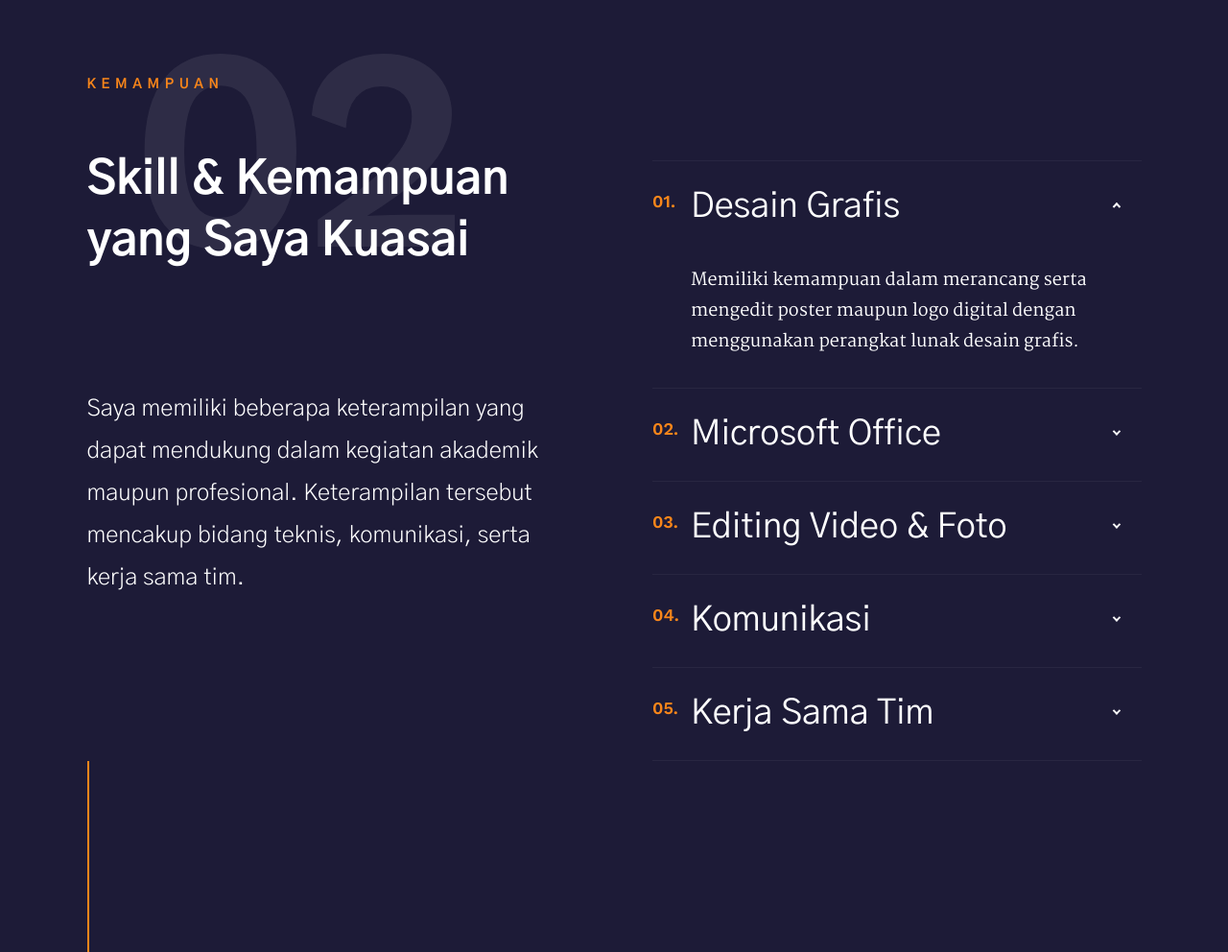
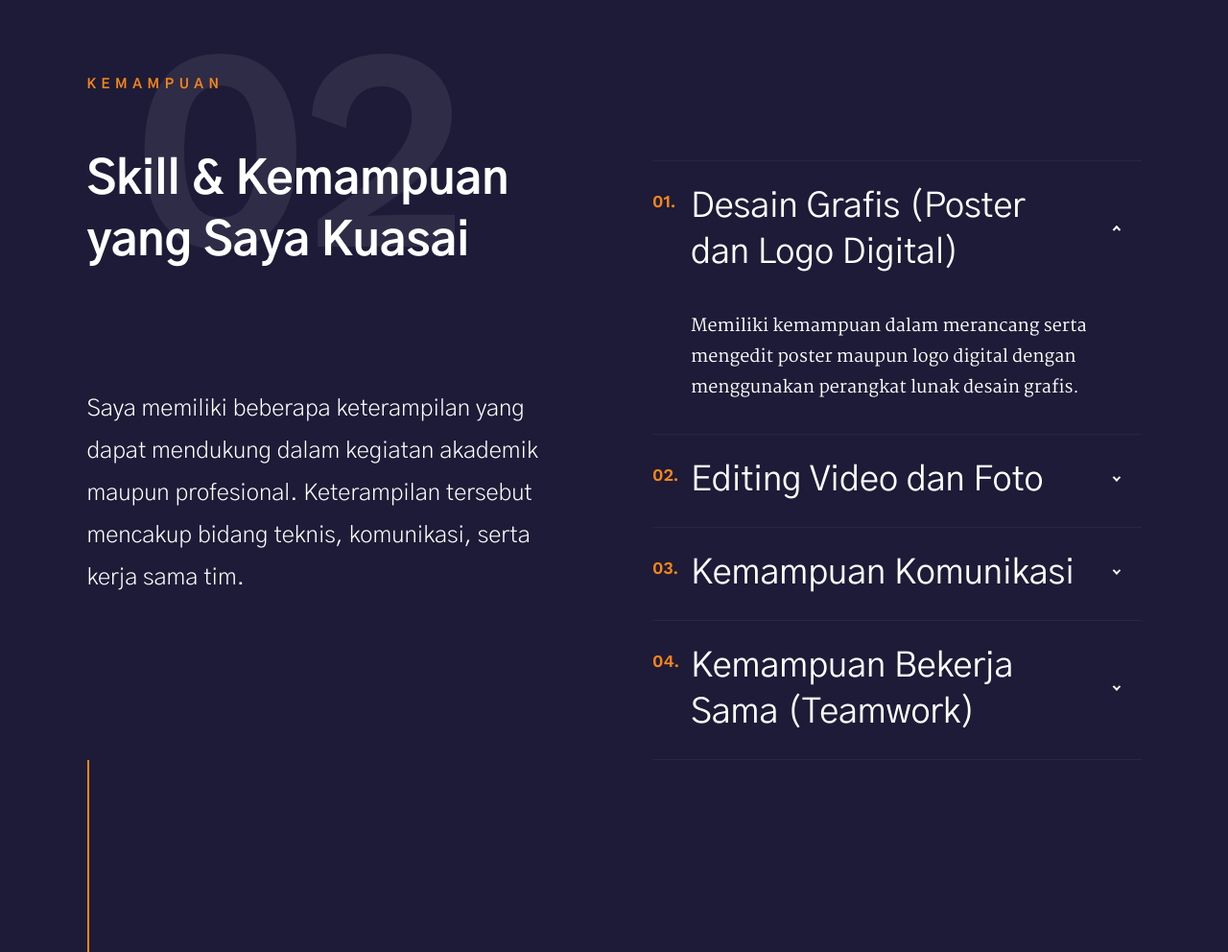
Before and after one commit to rfqDni/rfqDni.github.io, a plain HTML site: page index.html in a window 1280 px wide. Shown: the part 3011-4003 px from the top of the page at 96% size. Drawn offline with nearby package versions, Linux system fonts and the light colour scheme.

Commit message:
Update index.html

```diff
--- a/index.html
+++ b/index.html
@@ -197,7 +197,7 @@
                 <ul class="services-list" data-aos="fade-up">
                     <li class="services-list__item is-active">
                         <div class="services-list__item-header">
-                            <h5>Desain Grafis</h5>
+                            <h5>Desain Grafis (Poster dan Logo Digital)</h5>
                         </div>
                         <div class="services-list__item-body">
                             <p>Memiliki kemampuan dalam merancang serta mengedit poster maupun logo digital dengan menggunakan perangkat lunak desain grafis.</p>
@@ -206,16 +206,7 @@
 
                     <li class="services-list__item">
                         <div class="services-list__item-header">
-                            <h5>Microsoft Office</h5>
-                        </div>
-                        <div class="services-list__item-body">
-                            <p>Terampil dalam mengelola dokumen, pengolahan data, serta pembuatan presentasi yang sistematis dan menarik menggunakan Word, Excel, PowerPoint.</p>
-                        </div>
-                    </li>
-
-                    <li class="services-list__item">
-                        <div class="services-list__item-header">
-                            <h5>Editing Video & Foto</h5>
+                            <h5>Editing Video dan Foto</h5>
                         </div>
                         <div class="services-list__item-body">
                             <p>Memiliki keterampilan dasar dalam mengedit video dan foto menggunakan aplikasi sederhana untuk menghasilkan konten visual yang lebih menarik.</p>
@@ -224,7 +215,7 @@
 
                     <li class="services-list__item">
                         <div class="services-list__item-header">
-                            <h5>Komunikasi</h5>
+                            <h5>Kemampuan Komunikasi</h5>
                         </div>
                         <div class="services-list__item-body">
                             <p>Mampu menyampaikan ide, gagasan, serta informasi secara jelas dan efektif baik secara lisan maupun tulisan.</p>
@@ -233,7 +224,7 @@
 
                     <li class="services-list__item">
                         <div class="services-list__item-header">
-                            <h5>Kerja Sama Tim</h5>
+                            <h5>Kemampuan Bekerja Sama (Teamwork)</h5>
                         </div>
                         <div class="services-list__item-body">
                             <p>Mampu berkolaborasi secara efektif dalam tim untuk mencapai tujuan bersama dengan komunikasi yang baik.</p>
```
